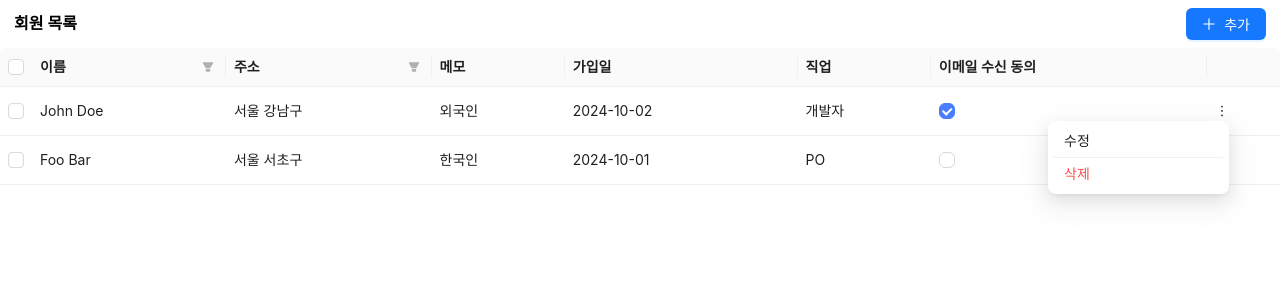
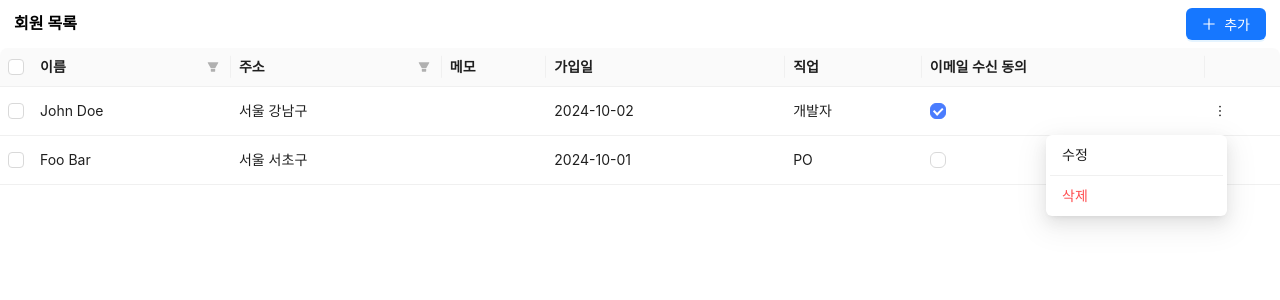
Before and after one commit to mmarong-hw/record_table, a React (Vite) app: page / in a window 1280 px wide. Both pictures are taken after a click on the element 1221 px from the left and 110 px from the top of the page. Shown: the top 300 px of the page. Built offline with nearby package versions, Linux system fonts and the light colour scheme.

Commit message:
update: dummyData 로 dummy column & 컴포넌트 위치 조정, 생성

```diff
--- /dev/null
+++ b/src/components/Divider.module.css
@@ -0,0 +1,6 @@
+
+.divider {
+  background-color: rgba(0, 0, 0, 0.06);
+  height: 1px;
+  margin: 4px 0;
+}
--- /dev/null
+++ b/src/components/Divider.tsx
@@ -0,0 +1,5 @@
+import styles from "./Divider.module.css";
+
+export function Divider() {
+  return <hr className={styles.divider} />;
+}
--- a/src/components/DropdownItem.module.css
+++ /dev/null
@@ -1,35 +0,0 @@
-.clearButton {
-  background: none;
-  border: none;
-  padding: 0;
-  margin: 0;
-  font: inherit;
-  color: inherit;
-  cursor: pointer;
-  text-align: inherit;
-  line-height: inherit;
-  appearance: none;
-  -webkit-appearance: none;
-  -moz-appearance: none;
-}
-
-.dropdownItem {
-  font-size: 14px;
-  line-height: 22px;
-  font-weight: 400;
-  text-align: left;
-  white-space: nowrap;
-  width: 173px;
-  padding: 5px 12px;
-  overflow: hidden;
-  text-overflow: ellipsis;
-  border-bottom: 1px solid rgba(0, 0, 0, 0.06);
-}
-
-.dropdownItem:last-child {
-  border: 0;
-}
-
-.textColorRed {
-  color: #FF4D4F;
-}
--- a/src/components/RecordTable.tsx
+++ /dev/null
@@ -1,119 +0,0 @@
-import { Table, Checkbox, Dropdown, Menu } from "antd";
-import { MoreOutlined } from "@ant-design/icons";
-import { DropdownItem } from "./DropdownItem";
-
-const columns = [
-  {
-    title: "이름",
-    dataIndex: "name",
-    key: "name",
-    filters: [
-      { text: "John Doe", value: "John Doe" },
-      { text: "Foo Bar", value: "Foo Bar" },
-    ],
-    onFilter: (value: string, record: any) => record.name.includes(value),
-  },
-  {
-    title: "주소",
-    dataIndex: "address",
-    key: "address",
-    filters: [
-      { text: "강남구", value: "강남구" },
-      { text: "서초구", value: "서초구" },
-    ],
-    onFilter: (value: string, record: any) => record.address.includes(value),
-  },
-  {
-    title: "메모",
-    dataIndex: "note",
-    key: "note",
-  },
-  {
-    title: "가입일",
-    dataIndex: "registeredAt",
-    key: "registeredAt",
-  },
-  {
-    title: "직업",
-    dataIndex: "job",
-    key: "job",
-  },
-  {
-    title: "이메일 수신 동의",
-    dataIndex: "emailAgreed",
-    key: "emailAgreed",
-    render: (value: boolean) => <Checkbox checked={value} disabled />,
-  },
-  {
-    key: "action",
-    render: (_text, record) => {
-      const items = [
-        {
-          key: "edit",
-          label: <DropdownItem>수정</DropdownItem>,
-          onClick: () => {
-            console.log("Edit clicked for:", record);
-          },
-        },
-        {
-          key: "delete",
-          label: <DropdownItem textColor="red">삭제</DropdownItem>,
-          onClick: () => {
-            console.log("Delete clicked for:", record);
-          },
-        },
-      ];
-
-      return (
-        <Dropdown
-          menu={{
-            items: items.map(({ onClick, ...rest }) => ({
-              ...rest,
-              onClick: () => onClick(record), // ✅ record 넘겨주기
-            })),
-          }}
-          overlayClassName="custom-dropdown"
-          trigger={["click"]}
-        >
-          <MoreOutlined />
-        </Dropdown>
-      );
-    },
-  },
-];
-
-const data = [
-  {
-    key: "1",
-    name: "John Doe",
-    address: "서울 강남구",
-    note: "외국인",
-    registeredAt: "2024-10-02",
-    job: "개발자",
-    emailAgreed: true,
-  },
-  {
-    key: "2",
-    name: "Foo Bar",
-    address: "서울 서초구",
-    note: "한국인",
-    registeredAt: "2024-10-01",
-    job: "PO",
-    emailAgreed: false,
-  },
-];
-
-export function RecordTable() {
-  return (
-    <Table
-      className="custom-table"
-      rowSelection={{}}
-      columns={columns.map(column => ({
-        ...column,
-        className: 'custom-table-cell',
-      }))}
-      dataSource={data}
-      pagination={false}
-    />
-  );
-}
--- /dev/null
+++ b/src/components/RecordTable/DropdownContainer.module.css
@@ -0,0 +1,6 @@
+.container {
+  background: #fff;
+  padding: 4px;
+  border-radius: 6px;
+  box-shadow: 0px 9px 28px 8px #0000000D, 0px 3px 6px -4px #0000001F, 0px 6px 16px 0px #00000014;
+}
--- /dev/null
+++ b/src/components/RecordTable/DropdownContainer.tsx
@@ -0,0 +1,5 @@
+import styles from "./DropdownContainer.module.css";
+
+export function DropdownContainer({ children }: { children: React.ReactNode }) {
+  return <ul className={styles.container}>{children}</ul>;
+}
--- /dev/null
+++ b/src/components/RecordTable/DropdownItem.module.css
@@ -0,0 +1,22 @@
+.dropdownItemList {
+  display: block;
+  list-style: none;
+  padding: 0;
+  margin: 0;
+}
+
+.dropdownItem {
+  font-size: 14px;
+  line-height: 22px;
+  font-weight: 400;
+  text-align: left;
+  white-space: nowrap;
+  width: 173px;
+  padding: 5px 12px;
+  overflow: hidden;
+  text-overflow: ellipsis;
+}
+
+.textColorRed {
+  color: #FF4D4F;
+}
--- a/src/components/DropdownItem.tsx
+++ b/src/components/RecordTable/DropdownItem.tsx
@@ -7,5 +7,11 @@ interface Props {
 }
 
 export function DropdownItem({ children, textColor = "default" }: Props) {
-  return <button className={cx(styles.clearButton, styles.dropdownItem, textColor === "red" && styles.textColorRed)}>{children}</button>;
+  return (
+    <li className={styles.dropdownItemList}>
+      <button className={cx(styles.dropdownItem, textColor === "red" && styles.textColorRed)} type="button">
+        {children}
+      </button>
+    </li>
+  );
 }
--- /dev/null
+++ b/src/components/RecordTable/hook/useRecordTable.ts
@@ -0,0 +1,51 @@
+import { baseFields, labelToKorean, type Label } from "../../../field/baseFields";
+import { useRecords, type RecordDataType } from "../../../hook/useRecord";
+
+export interface TableData {
+  key: string;
+  name: string;
+  address: string;
+  memo: string;
+  registeredAt: string;
+  job: string;
+  emailAgreed: boolean;
+}
+
+function isTableData(data: RecordDataType): data is TableData {
+  return (
+    typeof data.name === "string" &&
+    typeof data.address === "string" &&
+    typeof data.memo === "string" &&
+    typeof data.registeredAt === "string" &&
+    typeof data.job === "string" &&
+    typeof data.emailAgreed === "boolean"
+  );
+}
+
+function makeTableData(records: RecordDataType[]): TableData[] {
+  return records.map((record, index) => {
+    const tableData = baseFields.reduce((prev, cur) => {
+      prev[cur.label] = record[cur.label] ?? "";
+      return prev;
+    }, {} as Record<Label, string | boolean>);
+
+    return {
+      key: index.toString(),
+      ...tableData,
+    };
+  }).filter(isTableData);
+}
+
+export function useRecordTable() {
+  const { records } = useRecords();
+
+  const columns = baseFields.map((field) => ({
+    title: labelToKorean(field.label),
+    dataIndex: field.label,
+    key: field.label,
+  }));
+
+  const tableData = makeTableData(records);
+
+  return { columns, tableData };
+}
--- /dev/null
+++ b/src/components/RecordTable/index.tsx
@@ -0,0 +1,111 @@
+import { Table, Checkbox, Dropdown } from "antd";
+import { MoreOutlined } from "@ant-design/icons";
+import { DropdownItem } from "./DropdownItem";
+import type { ColumnType } from "antd/es/table";
+import { useRecordTable, type TableData } from "./hook/useRecordTable";
+import { DropdownContainer } from "./DropdownContainer";
+import { Divider } from "../Divider";
+
+const columns: ColumnType<TableData>[] = [
+  {
+    title: "이름",
+    dataIndex: "name",
+    key: "name",
+    filters: [
+      { text: "John Doe", value: "John Doe" },
+      { text: "Foo Bar", value: "Foo Bar" },
+    ],
+    onFilter: (value, record) => {
+      if (typeof value === "string") {
+        return record.name.includes(value);
+      }
+      return false;
+    },
+  },
+  {
+    title: "주소",
+    dataIndex: "address",
+    key: "address",
+    filters: [
+      { text: "강남구", value: "강남구" },
+      { text: "서초구", value: "서초구" },
+    ],
+  },
+  {
+    title: "메모",
+    dataIndex: "note",
+    key: "note",
+  },
+  {
+    title: "가입일",
+    dataIndex: "registeredAt",
+    key: "registeredAt",
+  },
+  {
+    title: "직업",
+    dataIndex: "job",
+    key: "job",
+  },
+  {
+    title: "이메일 수신 동의",
+    dataIndex: "emailAgreed",
+    key: "emailAgreed",
+    render: (value: boolean) => <Checkbox checked={value} disabled />,
+  },
+  {
+    key: "action",
+    render: (_text: string, record: any) => {
+      // const items = [
+      //   {
+      //     key: "edit",
+      //     label: <DropdownItem>수정</DropdownItem>,
+      //     onClick: () => {
+      //       console.log("Edit clicked for:", record);
+      //     },
+      //   },
+      //   {
+      //     key: "delete",
+      //     label: <DropdownItem textColor="red">삭제</DropdownItem>,
+      //     onClick: () => {
+      //       console.log("Delete clicked for:", record);
+      //     },
+      //   },
+      // ];
+
+      return (
+        <Dropdown
+          overlay={
+            <DropdownContainer>
+              <DropdownItem>수정</DropdownItem>
+              <Divider/>
+              <DropdownItem textColor="red">삭제</DropdownItem>
+            </DropdownContainer>
+          }
+          // menu={{
+          //   items,
+          // }}
+          // overlayClassName="custom-dropdown"
+          trigger={["click"]}
+        >
+          <MoreOutlined />
+        </Dropdown>
+      );
+    },
+  },
+];
+
+export function RecordTable() {
+  const { columns: columnss, tableData } = useRecordTable();
+  return (
+    <Table
+      className="custom-table"
+      rowSelection={{}}
+      columns={columns.map(column => ({
+        ...column,
+        className: 'custom-table-cell',
+      }))}
+      dataSource={tableData}
+      pagination={false}
+    />
+  );
+}
--- /dev/null
+++ b/src/hook/useRecord.ts
@@ -0,0 +1,54 @@
+import { useState } from "react";
+import type { FormValueType } from "../components/RecordForm/formValueType";
+import { Dayjs } from "dayjs";
+import type { Label } from "../field/baseFields";
+
+export type RecordDataType = Record<Label, string | boolean>;
+
+const dummyRecords = [
+  {
+    key: "1",
+    name: "John Doe",
+    address: "서울 강남구",
+    memo: "외국인",
+    registeredAt: "2024-10-02",
+    job: "개발자",
+    emailAgreed: true,
+  },
+  {
+    key: "2",
+    name: "Foo Bar",
+    address: "서울 서초구",
+    memo: "한국인",
+    registeredAt: "2024-10-01",
+    job: "PO",
+    emailAgreed: false,
+  },
+];
+
+export function useRecords() {
+  const [records, setRecords] = useState<RecordDataType[]>(dummyRecords);
+
+  const addRecord = (form: FormValueType) => {
+    setRecords(prev => [...prev, FormToRecord(form)]);
+  }
+
+  const removeRecord = (index: number) => {
+    setRecords(prev => prev.filter((_, i) => i !== index));
+  }
+
+  const updateRecord = (index: number, form: FormValueType) => {
+    setRecords(prev => prev.map((record, i) => i === index ? FormToRecord(form) : record));
+  }
+
+  return { records, addRecord, removeRecord, updateRecord };
+}
+
+function FormToRecord(form: FormValueType): RecordDataType {
+  return Object.fromEntries(
+    Object.entries(form).map(([key, value]) => [
+      key,
+      value instanceof Dayjs ? value.format("YYYY-MM-DD") : value
+    ])
+  ) as RecordDataType;
+}
```
